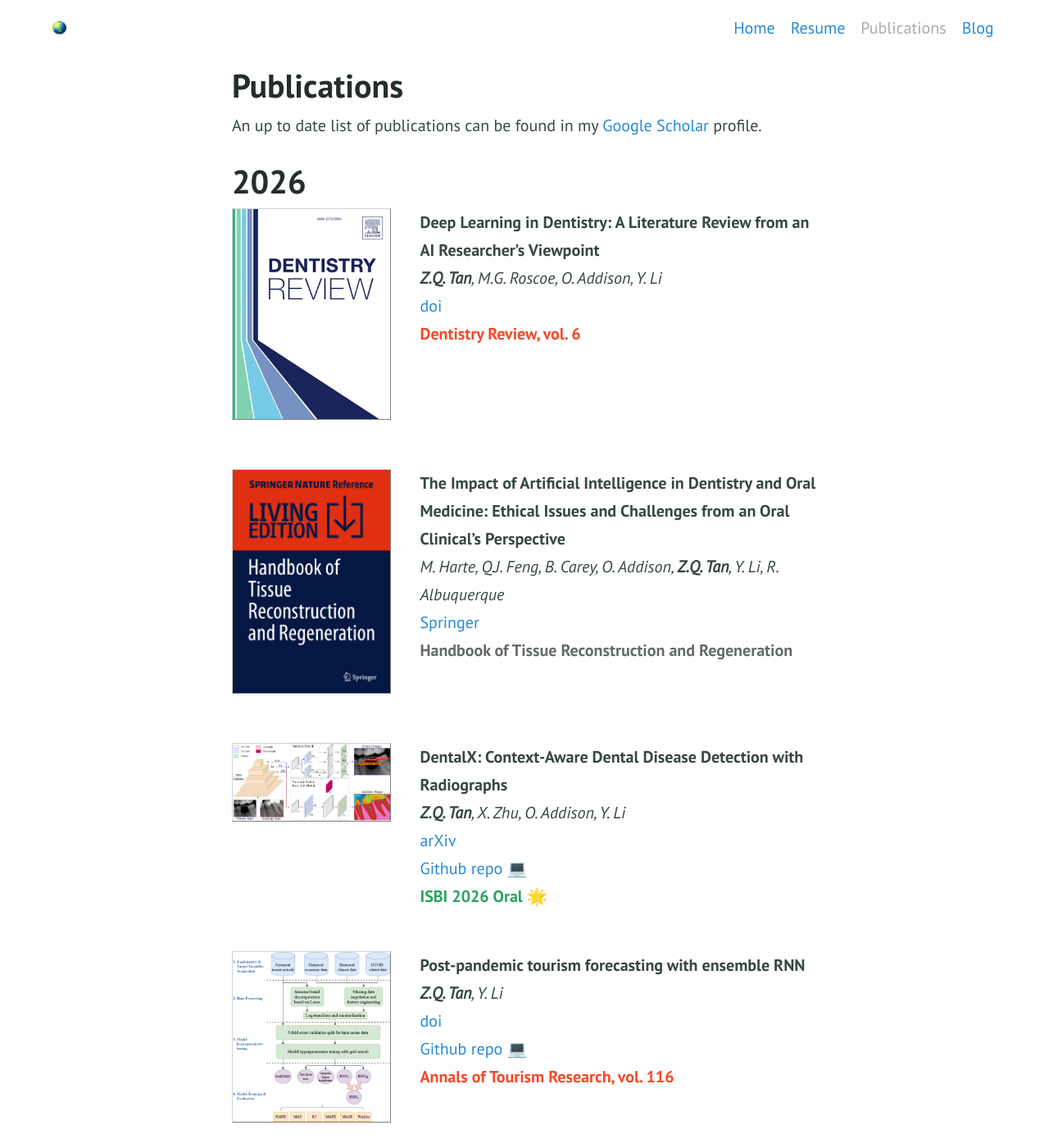
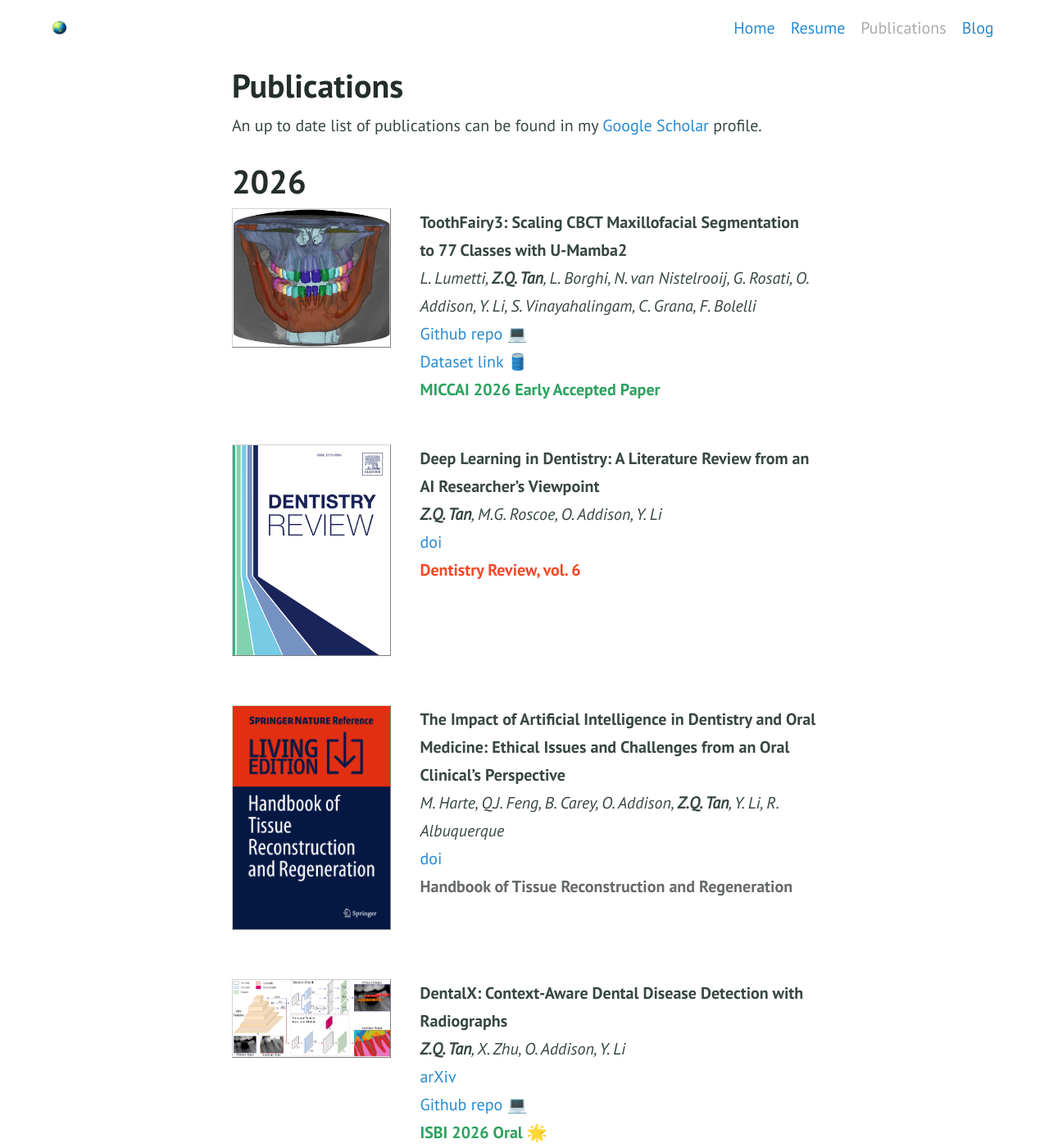
Before and after one commit to zhiqin1998/zhiqin1998.github.io, a Jekyll site: the page built from publications.md, in a window 1280 px wide and 1400 px high. Shown: the whole window at 82% size. Built offline with Jekyll 4.4.1, drawn with Linux system fonts in a browser that asks for light colours.

Commit message:
june 2026 update

```diff
--- a/publications.md
+++ b/publications.md
@@ -6,6 +6,33 @@ layout: page
 An up to date list of publications can be found in my [Google Scholar](https://scholar.google.com/citations?user=YEwTuToAAAAJ){:target="_blank"} profile.
 
 # 2026
+<div style="display:flex;">
+
+  <div style="flex:1; padding-right:5%">
+    <img src="{{ site.url }}/imgs/paper-icons/2026-tf3.png" style="align:left; border: 1px solid #d3d3d3; border-style: outset;">
+  </div>
+
+  <div style="flex:2.5;">
+    <b style="font-size: 100%;">ToothFairy3: Scaling CBCT Maxillofacial Segmentation to 77 Classes with U-Mamba2</b><br>
+
+    <i>L. Lumetti, <b>Z.Q. Tan</b>, L. Borghi, N. van Nistelrooij, G. Rosati, O. Addison, Y. Li, S. Vinayahalingam, C. Grana, F. Bolelli</i><br>
+
+    <!-- <a href="" target="_blank">
+      doi
+    </a><br> -->
+    <a href="https://github.com/zhiqin1998/U-Mamba2" target="_blank">
+      Github repo 💻
+    </a><br>
+    <a href="https://ditto.ing.unimore.it/toothfairy3" target="_blank">
+      Dataset link 🛢️
+    </a><br>
+
+    <b style="color:#2ca25f">MICCAI 2026 Early Accepted Paper</b>
+  </div>
+</div>
+
+&nbsp;
+
 <div style="display:flex;">
 
   <div style="flex:1; padding-right:5%">
@@ -39,7 +66,7 @@ An up to date list of publications can be found in my [Google Scholar](https://s
     <i>M. Harte, Q.J. Feng, B. Carey, O. Addison, <b>Z.Q. Tan</b>, Y. Li, R. Albuquerque</i><br>
 
     <a href="https://doi.org/10.1007/978-981-96-7448-0_22-1" target="_blank">
-      Springer
+      doi
     </a><br>
 
     <b style="color:#666a6b">Handbook of Tissue Reconstruction and Regeneration</b>
```
Also changed, not shown: index.md (+4 -0 lines), resume.md (+8 -3 lines), imgs/paper-icons/2026-tf3.png (added), 1 other file.
